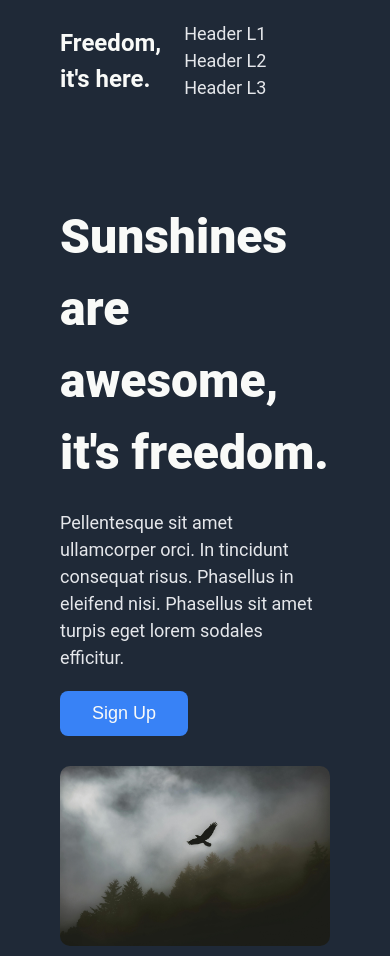
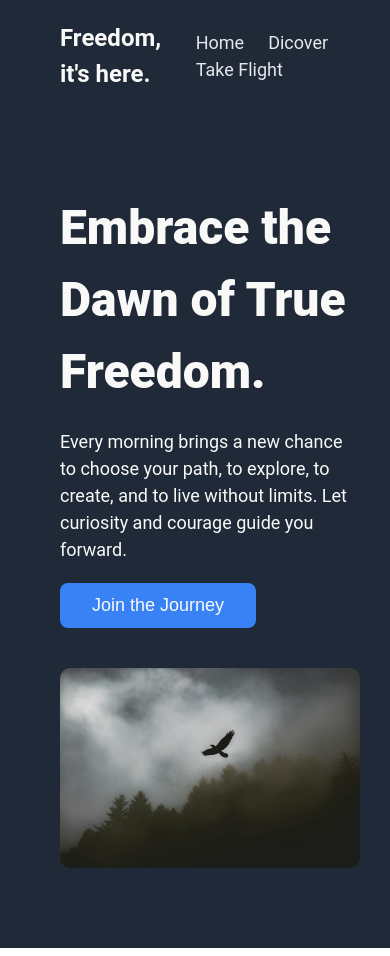
Before and after one commit to offvault/TOP-Landing-Page, a plain HTML site: page index.html in a window 390 px wide. Shown: the top 956 px of the page. Drawn offline with Linux system fonts and the light colour scheme.

Commit message:
updated CSS styles to add more consistency when zooming out, improved image sizing responsiveness, added more consistent placeholder texts, changed the structure to fix the footer not sticking to the bottom

```diff
--- a/index.html
+++ b/index.html
@@ -9,17 +9,18 @@
 <body>
 
 <div class="MainWindow">
-
+  <div class="MainContainer">
   <div class="Header">
     <h1>Freedom, it's here.</h1> <div class="HeaderLinks">
-        <a href="#">Header L1</a> <a href="#">Header L2</a> <a href="#">Header L3</a>
+        <a href="#">Home</a> <a href="#">Dicover</a> <a href="#">Take Flight</a>
     </div> </div>
 
 <div class="Hero">
-    <h2>Sunshines are awesome, it's freedom.</h2>
-    <p>Pellentesque sit amet ullamcorper orci. In tincidunt consequat risus. Phasellus in eleifend nisi. Phasellus sit amet turpis eget lorem sodales efficitur.</p>
-    <button class="SignUp">Sign Up</button>
-
+  <div class="HeroContent">
+    <h2>Embrace the Dawn of True Freedom.</h2>
+    <p>Every morning brings a new chance to choose your path, to explore, to create, and to live without limits. Let curiosity and courage guide you forward.</p>
+    <button class="SignUp">Join the Journey</button>
+  </div>
     <div class="HeroImage">
         <img src="resources/pexels-timmossholder-3213357.jpg" alt="An eagle flying through the foggy clowds away from a dark forest by Timmoss Holder">
     </div>
@@ -28,37 +29,39 @@
 <div class="Information">
   <h3>Why Is There Freedom?</h3>
   <div class="ImagesAndInformation">
-
+    <div>
       <img class="InfoImage" src="resources/pexels-khanh-le-207985-666839.jpg" alt="A beautiful flower">
-    <p class="InfoText"></p>
-
+      <p class="InfoText">Freedom blooms like a flower when individuals have the space to grow and express themselves without constraint.</p>
+    </div>
+    <div>
       <img class="InfoImage" src="resources/pexels-pixabay-2150.jpg" alt="A beautiful galaxy">
-    <p class="InfoText"></p>
-
+      <p class="InfoText">Just as the universe stretches infinitely, freedom allows our thoughts and possibilities to expand beyond limits.</p>
+    </div>
+    <div>
       <img class="InfoImage" src="resources/pexels-pixabay-41162.jpg" alt="An astronaut on the moon">
-    <p class="InfoText"></p>
-
-    <img class="InfoImage" src="resources/pexels-pixabay-247599.jpg" alt="Beautiful nature photo of a mountain shaped like a staircase full of grass in a green foggy environment">
-    <p class="InfoText"></p>
-
+      <p class="InfoText">Exploration is a form of freedom—venturing into the unknown reminds us that we can choose our path.</p>
+    </div>
+    <div>
+      <img class="InfoImage" src="resources/pexels-pixabay-247599.jpg" alt="Beautiful mountain">
+      <p class="InfoText">Nature's vast landscapes symbolize the freedom to climb, discover, and see life from new perspectives.</p>
+    </div>
   </div>
 </div>
 
 <div class="Quote">
-    <h2>This that new season.</h2>
-    <h3>- Someone</h3>
+  <h2>"Freedom is not just the absence of chains, but the courage to follow your own path."</h2>
+  <h3>- Unknown</h3>
 </div>
 
   <div class="CallToAction">
   <p>Call to Action, it's Time!</p>
   <button class="SignUp">Sign Up</button>
   </div>
+</div>
 
   <div class="Footer">
     <p>The Odin Project</p>
   </div>
-
 </div>
-
 </body>
 </html>
--- a/styles.css
+++ b/styles.css
@@ -1,3 +1,5 @@
+
+
 /* Reset default margins/padding */
 * {
   margin: 0;
@@ -11,6 +13,10 @@ body {
   background-color: #fff;
   color: #1F2937;
   line-height: 1.5;
+}
+
+html, body {
+  height: 100%;
 }
 
 /* Header */
@@ -39,23 +45,30 @@ body {
   text-decoration: underline;
 }
 
-/* Hero section */
+/* Hero section - Flex layout for side-by-side content */
 .Hero {
   background-color: #1F2937;
   padding: 80px 60px;
-  text-align: left;
+  display: flex;
+  flex-wrap: wrap;
+  align-items: center;
+  gap: 40px;
+  color: #F9FAF8;
+}
+
+.HeroContent {
+  flex: 1;
+  min-width: 300px;
 }
 
 .Hero h2 {
   font-size: 48px;
-  color: #F9FAF8;
   font-weight: 900;
   margin-bottom: 20px;
 }
 
 .Hero p {
   font-size: 18px;
-  color: #E5E7EB;
   margin-bottom: 20px;
   max-width: 600px;
 }
@@ -74,13 +87,13 @@ body {
   background-color: #2c6cd6;
 }
 
-/* Hero image */
+/* Hero image - aligned to the right */
 .HeroImage img {
   max-width: 100%;
   height: auto;
   width: 400px;
+  min-width: 300px;     /* Prevents excessive shrinking */
   border-radius: 10px;
-  margin-top: 30px;
 }
 
 /* Information section */
@@ -99,12 +112,17 @@ body {
 .ImagesAndInformation {
   display: flex;
   justify-content: space-around;
-  gap: 40px;
+  gap: 20px; /* Reduced gap */
   flex-wrap: wrap;
 }
 
+/* Make all info images same size and larger */
 .InfoImage {
-  width: 200px;
+  width: 220px;
+  height: 180px;
+  min-width: 220px;     /* Prevents shrinking below this */
+  min-height: 180px;
+  object-fit: cover;
   border-radius: 10px;
   box-shadow: 0 4px 8px rgba(0,0,0,0.2);
 }
@@ -156,6 +174,7 @@ body {
 .CallToAction .SignUp {
   border: 2px solid #F9FAF8;
   background: transparent;
+  color: #F9FAF8;
 }
 
 .CallToAction .SignUp:hover {
@@ -174,3 +193,48 @@ body {
   font-size: 18px;
   color: #E5E7EB;
 }
+
+.MainWindow {
+  display: flex;
+  flex-direction: column;
+  min-height: 100vh; /* Full viewport height */
+}
+
+.MainContainer {
+  flex: 1; /* This makes the main content take up available space, pushing footer down */
+  width: 100%;
+}
+
+.Information, .Hero, .Quote, .CallToAction {
+  min-width: 300px; /* Prevents layout from squeezing too hard */
+}
+
+.Hero {
+  display: flex;
+  justify-content: space-between;
+  align-items: center;
+  gap: 40px;
+  padding: 80px 60px;
+  background-color: #1F2937;
+  flex-wrap: wrap;
+}
+
+.HeroContent {
+  flex: 1;
+  min-width: 300px;
+}
+
+.HeroImage {
+  flex: 1;
+  min-width: 300px;
+  display: flex;
+  justify-content: center;
+}
+
+.HeroImage img {
+  max-width: 100%;
+  width: 400px;
+  min-width: 300px;
+  height: auto;
+  border-radius: 10px;
+}
```
Lines whose indentation alone changed are shown as unchanged.
